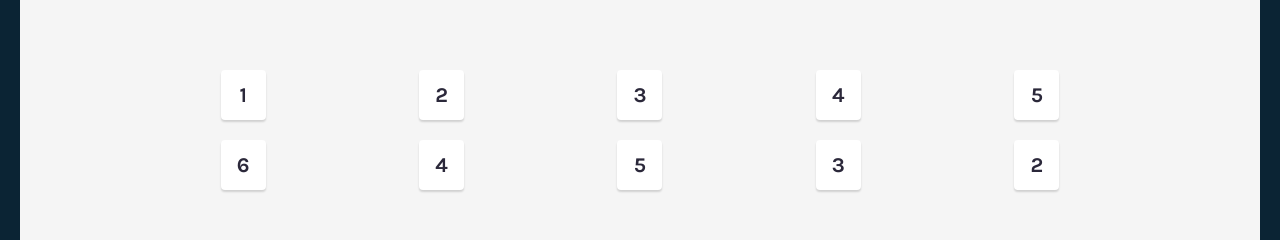
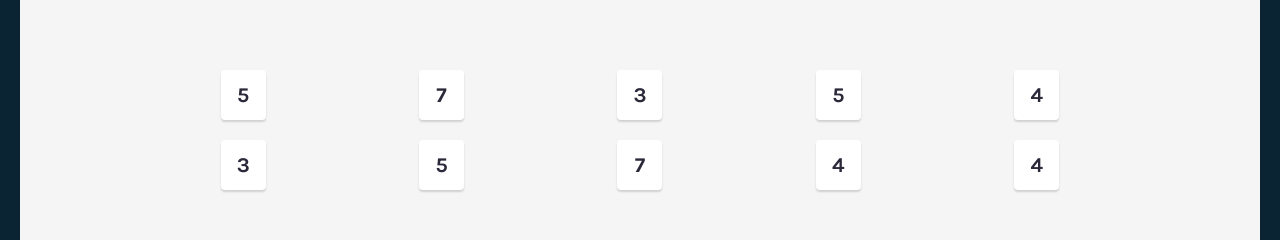
Before and after one commit to Lanr3waju/tenzies, a React (Create React App) app: page / in a window 1280 px wide. Shown: the part 220-460 px from the top of the page. Built offline with nearby package versions, Linux system fonts and the light colour scheme.

Commit message:
Create function that generates array of random numbers

```diff
--- a/src/components/Main.jsx
+++ b/src/components/Main.jsx
@@ -2,19 +2,14 @@ import React from 'react';
 import Die from './Die';
 
 export default function Main() {
+  const allNewDice = () => Array.from({ length: 10 }, () => Math.floor(Math.random() * 7) + 1);
+  console.log(allNewDice());
+
+  const dieEl = allNewDice().map((die) => <Die value={die} />);
   return (
     <main>
       <div className="dice">
-        <Die value={1} />
-        <Die value={2} />
-        <Die value={3} />
-        <Die value={4} />
-        <Die value={5} />
-        <Die value={6} />
-        <Die value={4} />
-        <Die value={5} />
-        <Die value={3} />
-        <Die value={2} />
+        {dieEl}
       </div>
     </main>
   );
```
